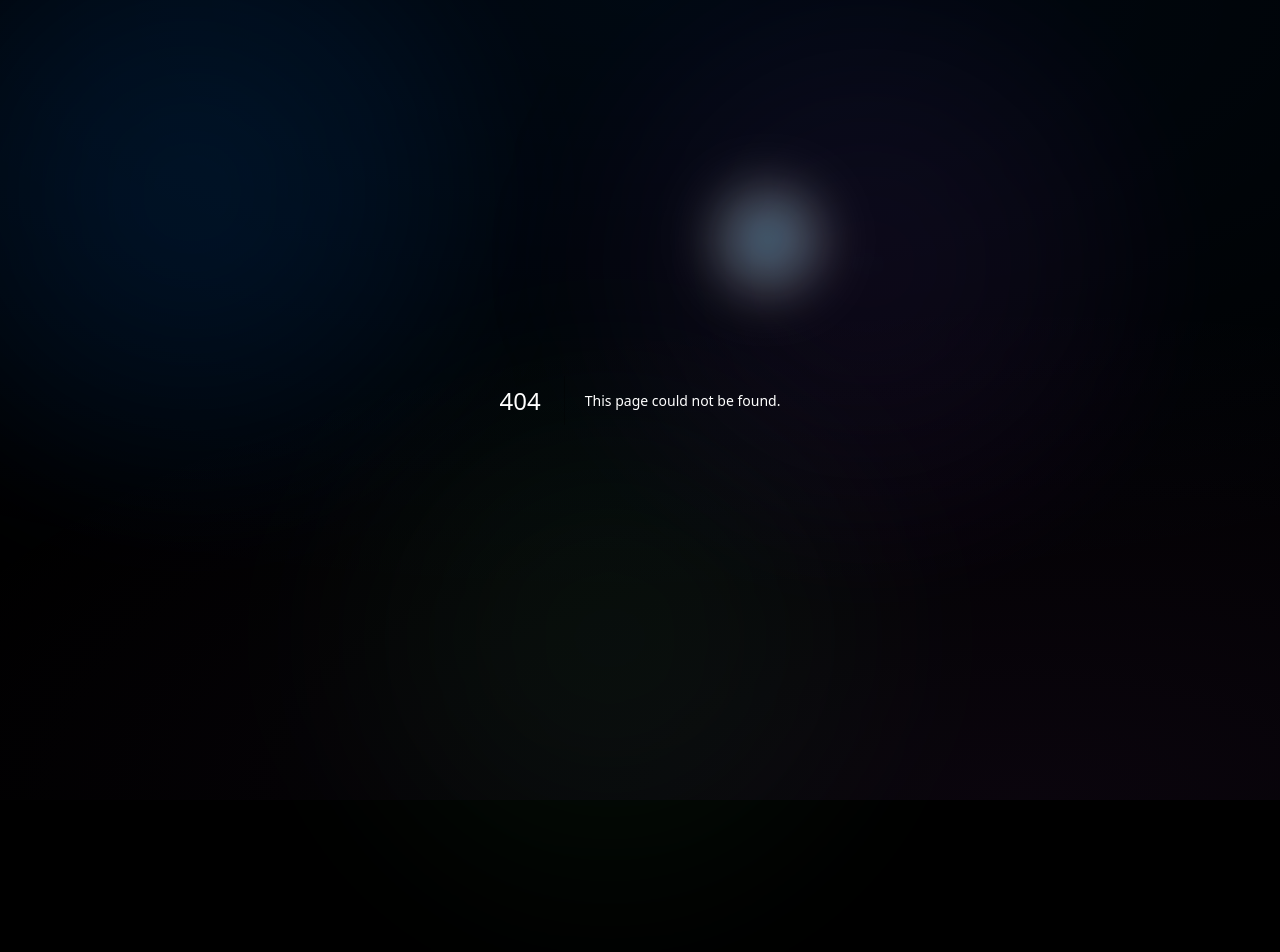
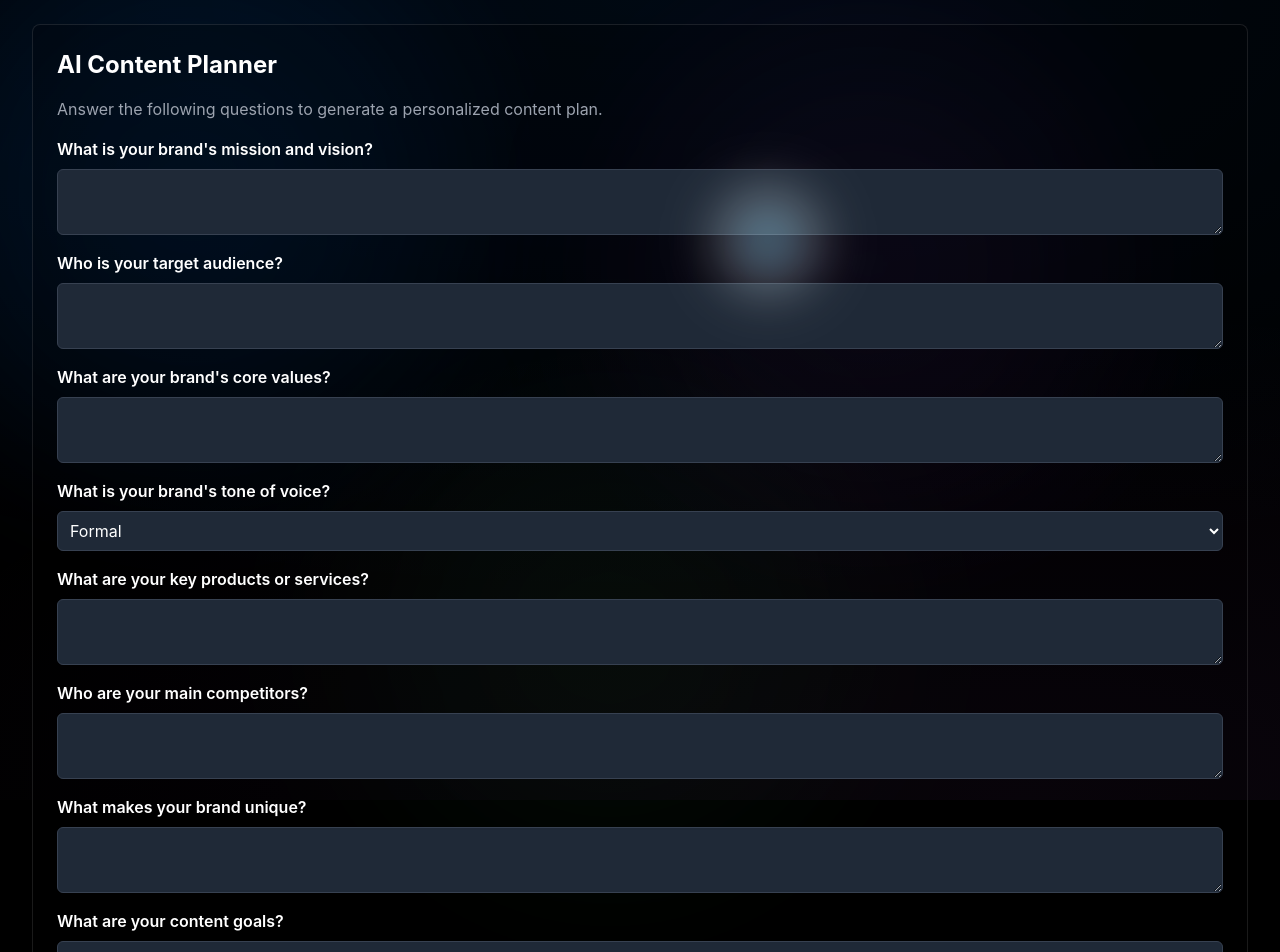
Before and after one commit to Jinoprinx/jinoshare, a Next.js app in the folder packages/web/: page /dashboard/ai/planner in a window 1280 px wide. Before the commit this address had no page. Shown: the top 952 px of the page. Before the commit the page ends 800 px from the top, so only its background shows below. Built offline with nearby package versions, Linux system fonts and the light colour scheme.

Commit message:
Created content planner page

```diff
--- a/packages/web/app/dashboard/ai/page.tsx
+++ b/packages/web/app/dashboard/ai/page.tsx
@@ -2,6 +2,11 @@
 import { useRouter } from "next/navigation";
 
 const aiFeatures = [
+  {
+    title: "Content Planner",
+    description: "Create a content plan for your brand.",
+    path: "/dashboard/ai/planner",
+  },
   {
     title: "Generate Posts",
     description: "Create social media posts from a topic.",
--- /dev/null
+++ b/packages/web/app/dashboard/ai/planner/page.tsx
@@ -0,0 +1,84 @@
+"use client";
+import { useState } from "react";
+
+interface FormData {
+  mission_vision: string;
+  target_audience: string;
+  core_values: string;
+  tone_of_voice: string;
+  products_services: string;
+  competitors: string;
+  unique_selling_proposition: string;
+  content_goals: string;
+}
+
+export default function ContentPlannerPage() {
+  const [prompt, setPrompt] = useState<FormData | null>(null);
+
+  const handleSubmit = (event: React.FormEvent<HTMLFormElement>) => {
+    event.preventDefault();
+    const formData = new FormData(event.target as HTMLFormElement);
+    const data = Object.fromEntries(formData.entries());
+    setPrompt(data as unknown as FormData);
+  };
+
+  return (
+    <div className="flex-1 p-8 pt-6">
+      <div className="rounded-lg border border-white/10 bg-black/20 p-6">
+        <h2 className="text-2xl font-bold mb-4">AI Content Planner</h2>
+        <p className="text-gray-400 mb-4">
+          Answer the following questions to generate a personalized content plan.
+        </p>
+        <form onSubmit={handleSubmit} className="grid gap-4">
+          <div className="grid gap-2">
+            <label htmlFor="mission_vision" className="font-semibold">What is your brand&apos;s mission and vision?</label>
+            <textarea name="mission_vision" id="mission_vision" className="w-full p-2 bg-gray-800 border border-gray-700 rounded-md" />
+          </div>
+          <div className="grid gap-2">
+            <label htmlFor="target_audience" className="font-semibold">Who is your target audience?</label>
+            <textarea name="target_audience" id="target_audience" className="w-full p-2 bg-gray-800 border border-gray-700 rounded-md" />
+          </div>
+          <div className="grid gap-2">
+            <label htmlFor="core_values" className="font-semibold">What are your brand&apos;s core values?</label>
+            <textarea name="core_values" id="core_values" className="w-full p-2 bg-gray-800 border border-gray-700 rounded-md" />
+          </div>
+          <div className="grid gap-2">
+            <label htmlFor="tone_of_voice" className="font-semibold">What is your brand&apos;s tone of voice?</label>
+            <select name="tone_of_voice" id="tone_of_voice" className="w-full p-2 bg-gray-800 border border-gray-700 rounded-md">
+              <option value="formal">Formal</option>
+              <option value="informal">Informal</option>
+              <option value="friendly">Friendly</option>
+              <option value="professional">Professional</option>
+              <option value="humorous">Humorous</option>
+            </select>
+          </div>
+          <div className="grid gap-2">
+            <label htmlFor="products_services" className="font-semibold">What are your key products or services?</label>
+            <textarea name="products_services" id="products_services" className="w-full p-2 bg-gray-800 border border-gray-700 rounded-md" />
+          </div>
+          <div className="grid gap-2">
+            <label htmlFor="competitors" className="font-semibold">Who are your main competitors?</label>
+            <textarea name="competitors" id="competitors" className="w-full p-2 bg-gray-800 border border-gray-700 rounded-md" />
+          </div>
+          <div className="grid gap-2">
+            <label htmlFor="unique_selling_proposition" className="font-semibold">What makes your brand unique?</label>
+            <textarea name="unique_selling_proposition" id="unique_selling_proposition" className="w-full p-2 bg-gray-800 border border-gray-700 rounded-md" />
+          </div>
+          <div className="grid gap-2">
+            <label htmlFor="content_goals" className="font-semibold">What are your content goals?</label>
+            <textarea name="content_goals" id="content_goals" className="w-full p-2 bg-gray-800 border border-gray-700 rounded-md" />
+          </div>
+          <button type="submit" className="px-4 py-2 text-white bg-blue-600 rounded-md hover:bg-blue-700">Generate Content Plan</button>
+        </form>
+        {prompt && (
+          <div className="mt-4">
+            <h3 className="text-lg font-semibold">Generated JSON Prompt:</h3>
+            <pre className="p-4 mt-2 bg-gray-100 rounded-md">
+              {JSON.stringify(prompt, null, 2)}
+            </pre>
+          </div>
+        )}
+      </div>
+    </div>
+  );
+}
```
